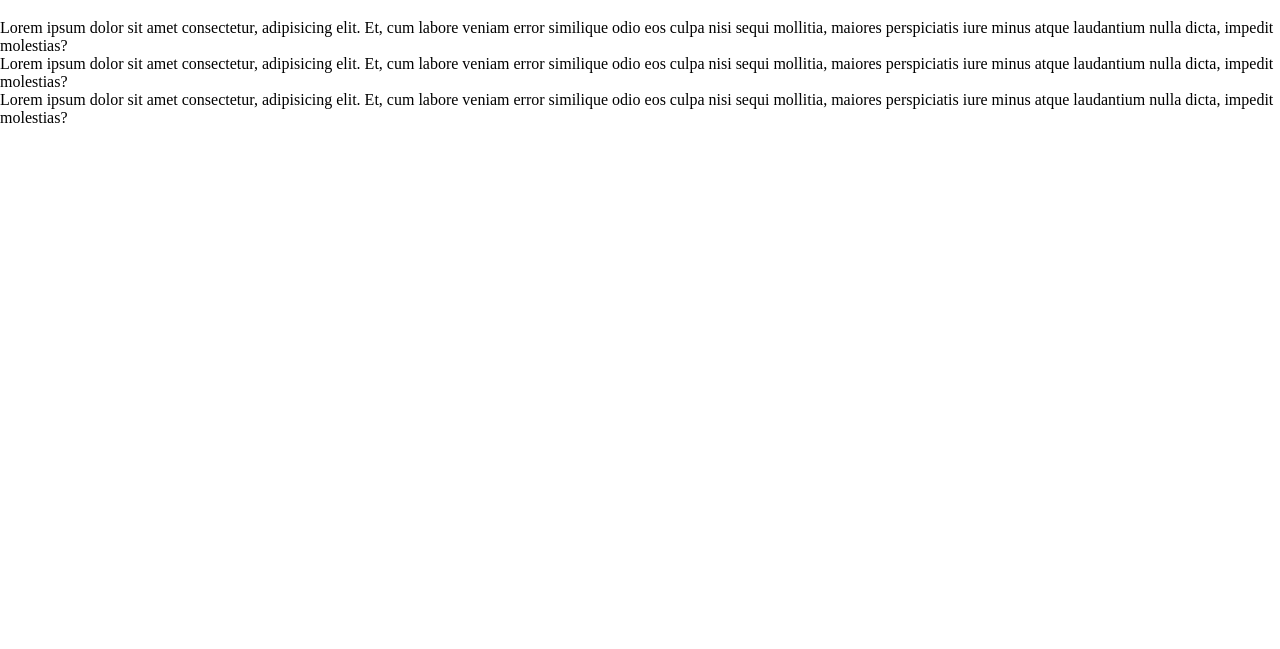
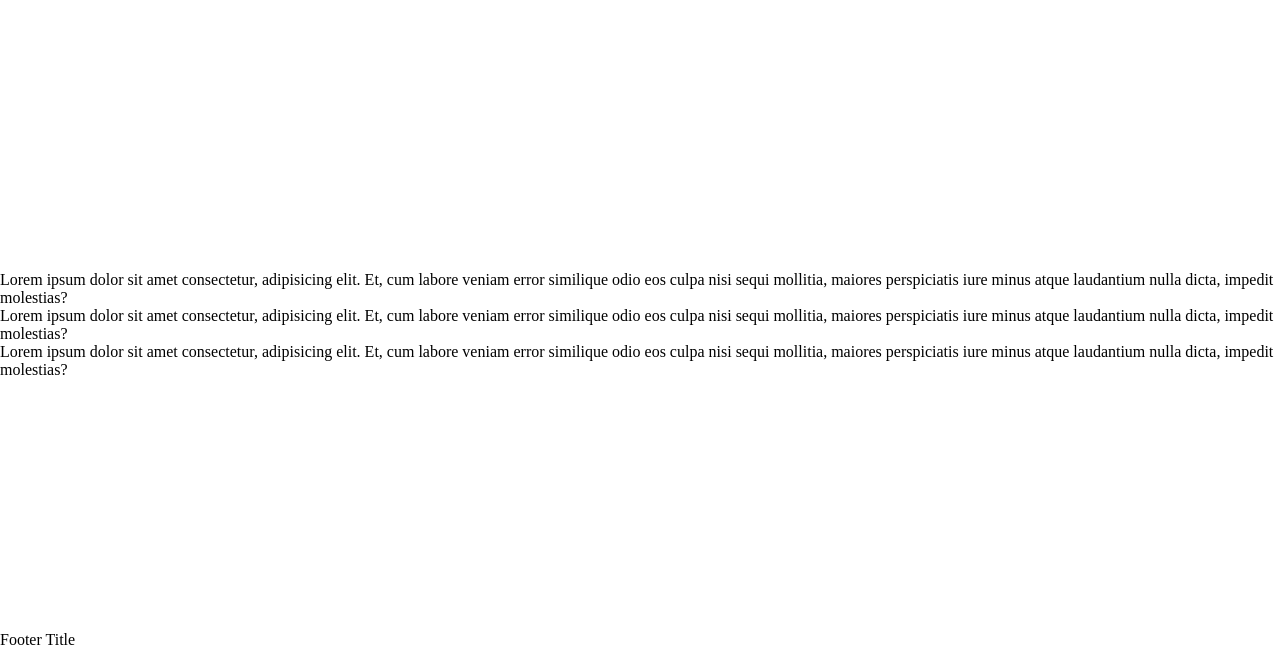
Before and after one commit to marcbadyna/blog, a plain HTML site: page index.html in a window 1280 px wide. Shown: the part 151-800 px from the top of the page. Drawn offline with Linux system fonts and the light colour scheme.

Commit message:
Display Flex
Made the body a flex container. Gave the height a viewport height of 100% of the page. Added a space between flex items in order to extend the full length of the page.

```diff
--- a/index.html
+++ b/index.html
@@ -40,6 +40,7 @@
             similique odio eos culpa nisi sequi mollitia, maiores perspiciatis iure minus atque laudantium nulla dicta,
             impedit molestias?</div>
     </div>
+    <footer>Footer Title</footer>
 </body>
 
 </html>
--- a/styles.css
+++ b/styles.css
@@ -2,4 +2,8 @@ body {
     box-sizing: border-box;
     margin: 0;
     padding: 0;
+    height: 100vh;
+    display: flex;
+    flex-direction: column;
+    justify-content: space-between;
 }
```
